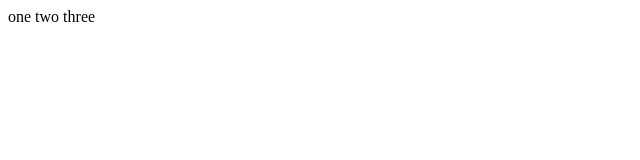
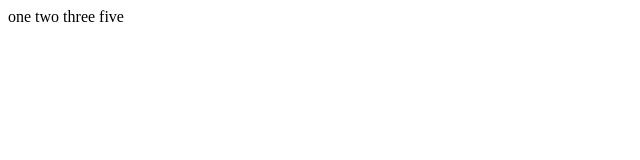
Before and after one commit to linliguo/Webll, a plain HTML site: page index.html in a window 1280 px wide. Shown: the full height of the page, 0-640 px from the left. Drawn offline with Linux system fonts and the light colour scheme.

Commit message:
'第三次'

```diff
--- a/index.html
+++ b/index.html
@@ -8,5 +8,6 @@
 	one
 	two
 	three
+	five
 </body>
 </html>
```
